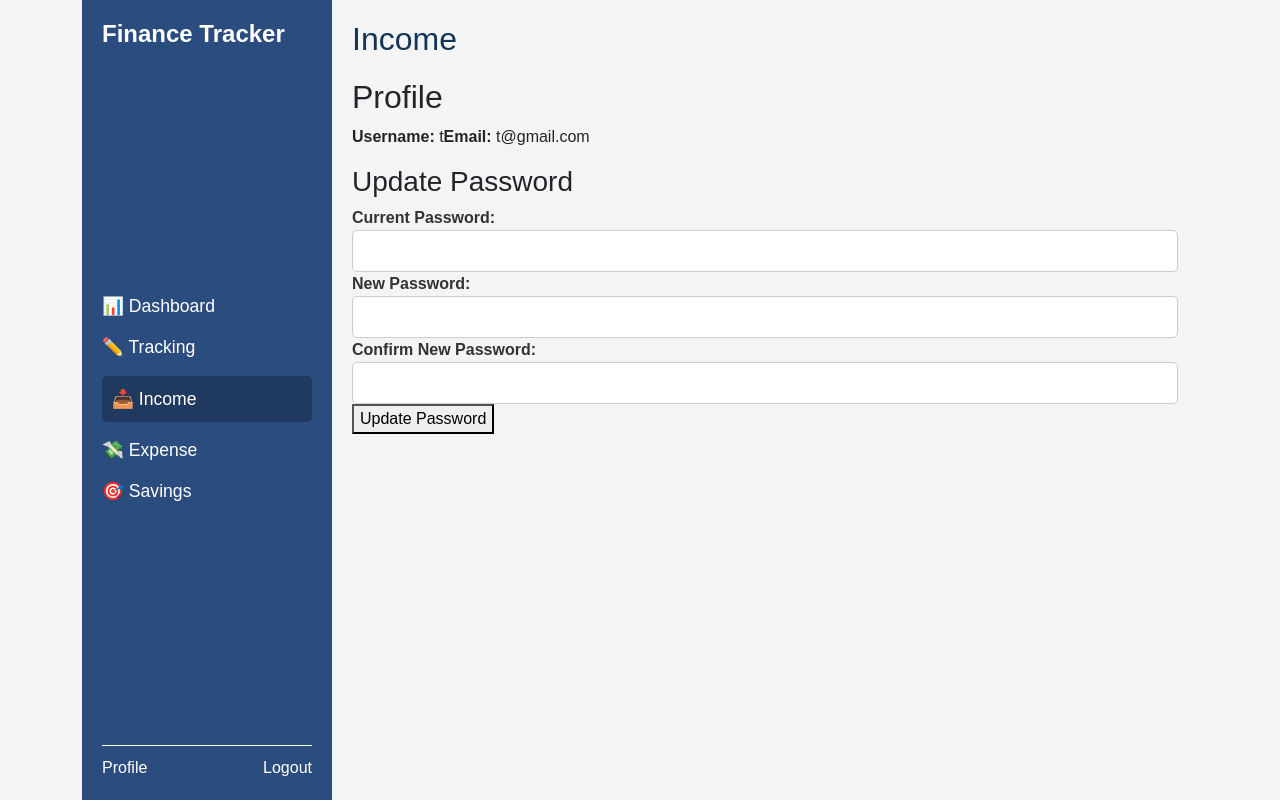
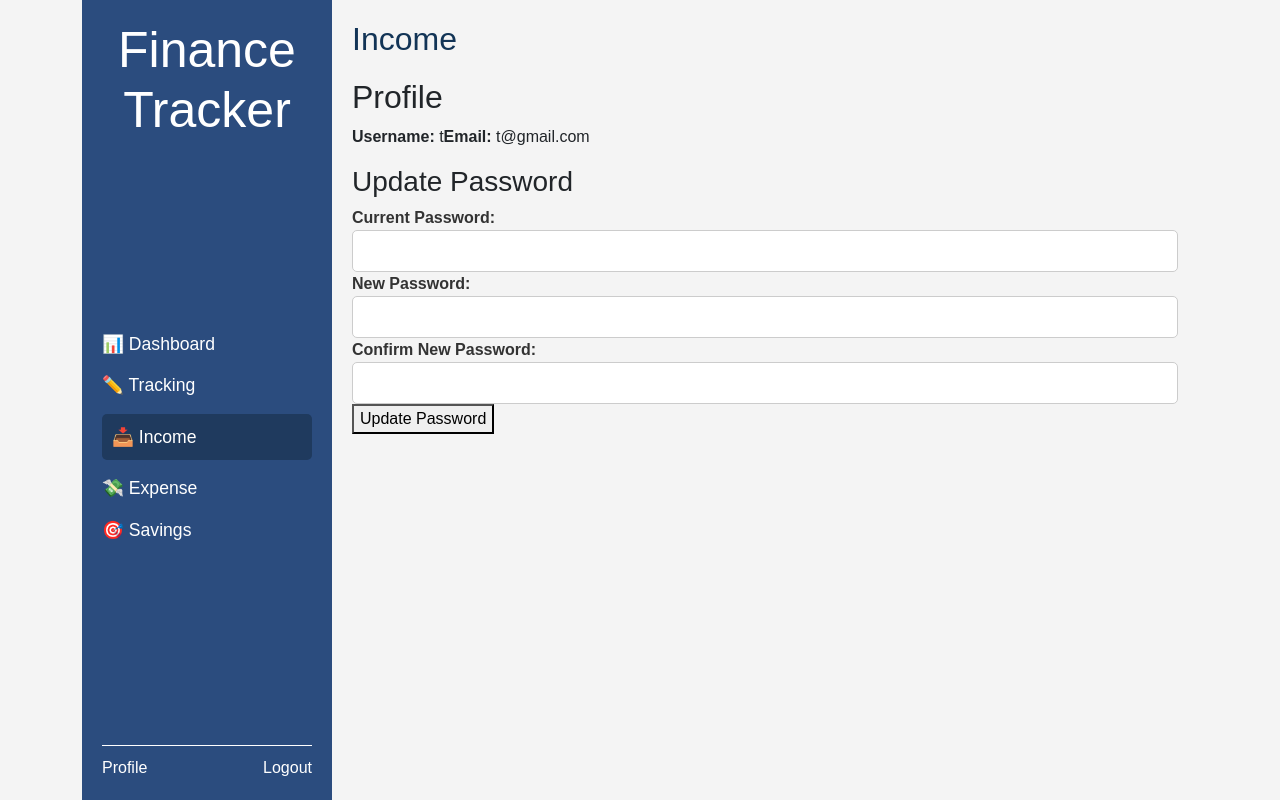
Before and after one commit to donenilo/WebProgFinals, a PHP site: page /profile.php in a window 1280 px wide. Run offline with PHP 8.4, Linux system fonts and the light colour scheme; a user stored in the database is signed in; data comes from the database, SQL or seed files in the repository.

Commit message:
Sidebar text

```diff
--- a/css/styles.css
+++ b/css/styles.css
@@ -180,9 +180,10 @@ body {
 }
 
   .sidebar h2 {
-    font-size: 1.5em;
-    font-weight: bold;
-    margin-bottom: 20px;
+    font-size: 50px;
+    font-weight: lighter;
+    margin-bottom: 5px;
+    text-align: center;
 }
 
   .sidebar ul {
```
